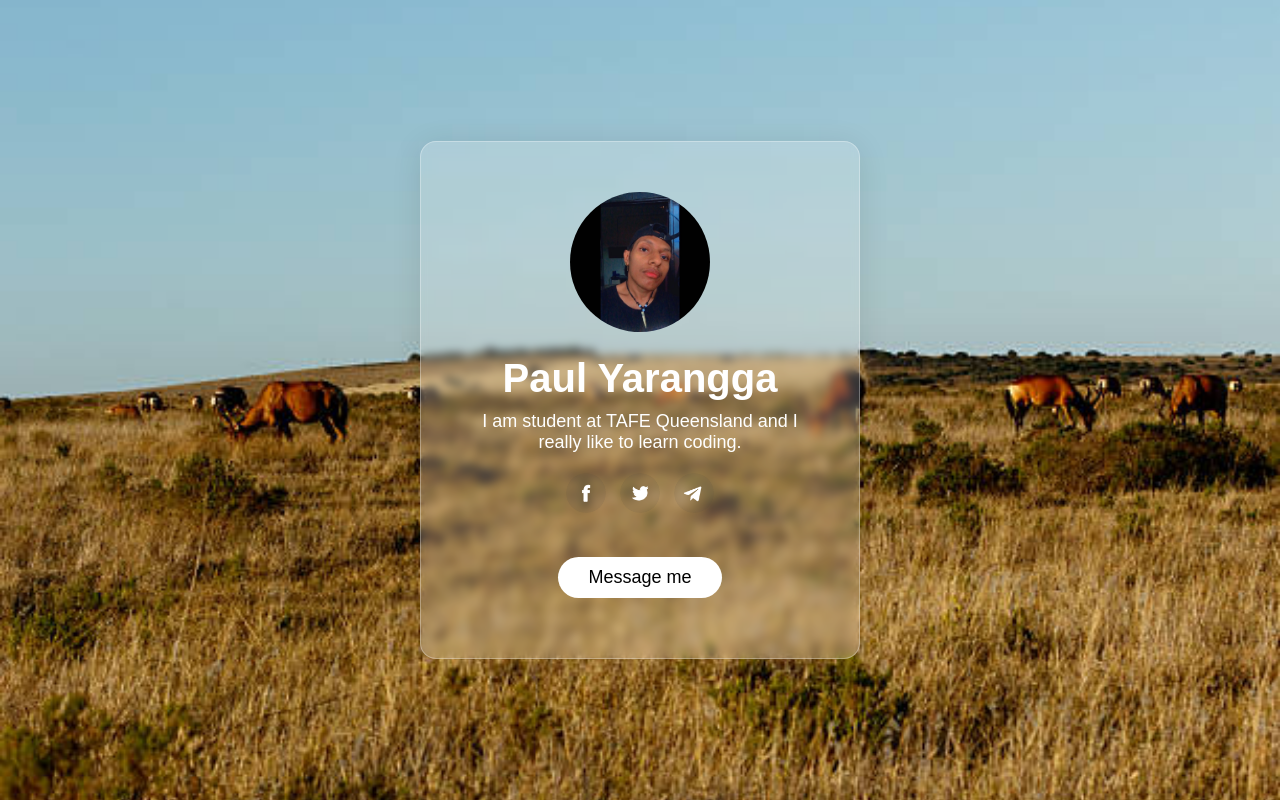
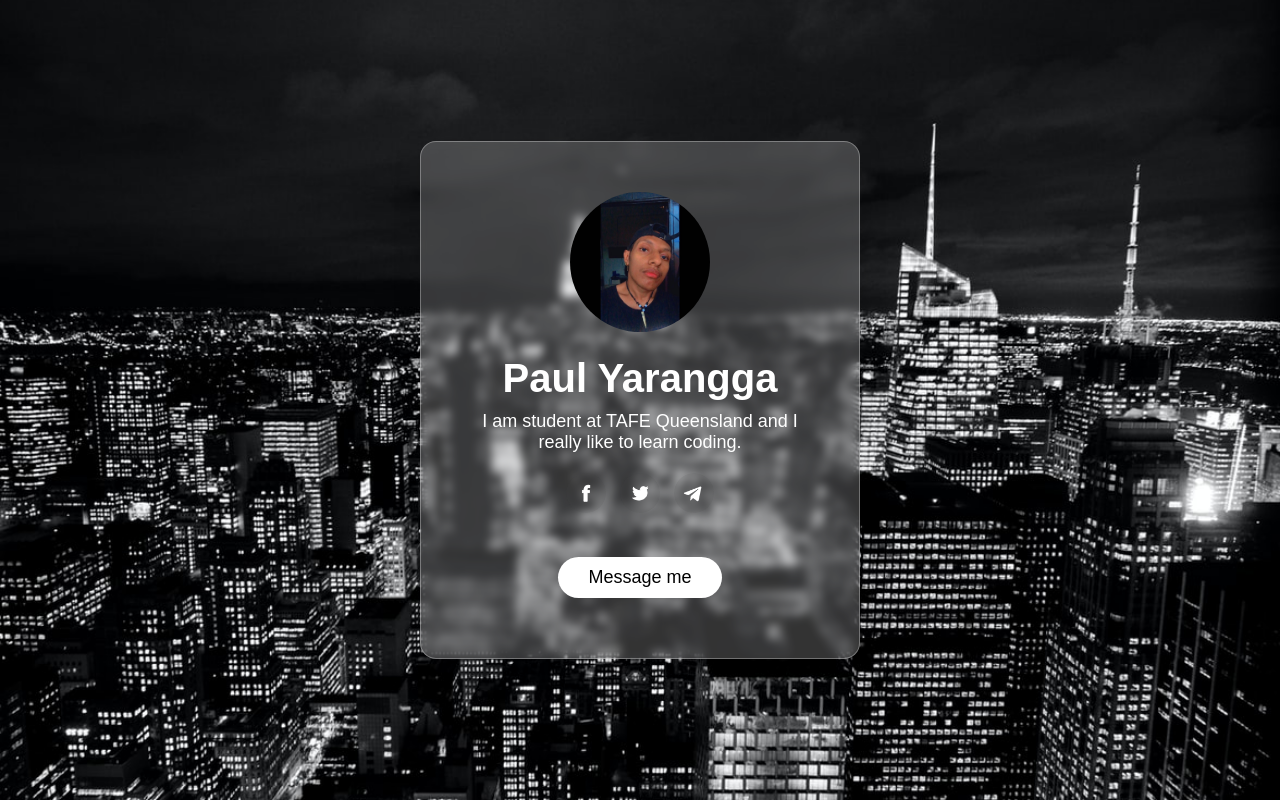
Before and after one commit to paulyarangga11/glassmorphism, a plain HTML site: page index.html in a window 1280 px wide. Drawn offline with Linux system fonts and the light colour scheme.

Commit message:
update the image

```diff
--- a/style.css
+++ b/style.css
@@ -8,7 +8,7 @@
 .container {
     width: 100%;
     height: 100vh;
-    background-image: url(images/back.jpg);
+    background-image: url(images/backk.jpg);
     background-position: center;
     background-size: cover;
     display: flex;
```
Also changed, not shown: images/backk.jpg (added), 1 other file.
